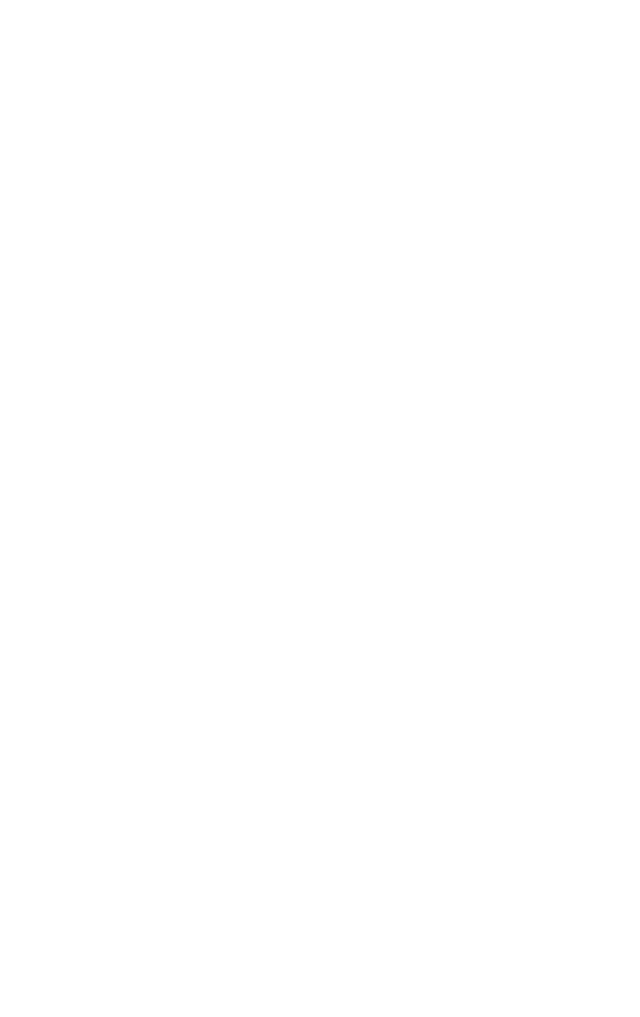
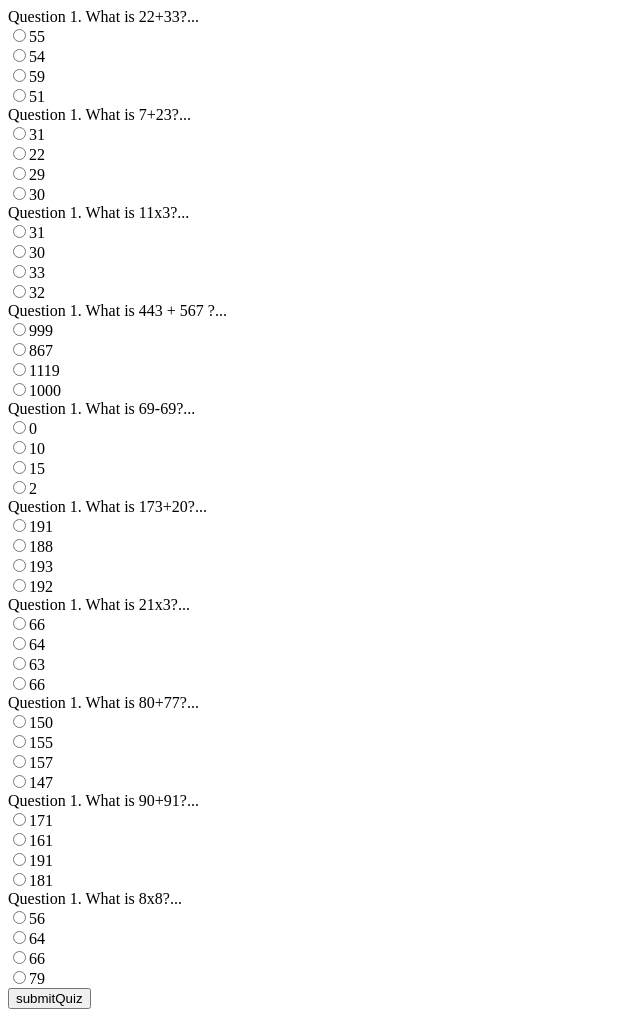
Before and after one commit to xxxBrandonxxx/quizGame, a plain HTML site: page index.html in a window 1280 px wide. Shown: the whole page, without its empty margins (0-640 px from the left). Before the commit the page ends 800 px from the top, so only its background shows below. Drawn offline with Linux system fonts and the light colour scheme.

Commit message:
Just a Basic quizGame

```diff
--- a/index.html
+++ b/index.html
@@ -9,6 +9,67 @@
     <script type="text/javascript" src="static/quizGame.js"></script>
 </head>
 <body>
+    Question 1. What is 22+33?...<br>
+    <input type="radio" name="Question1" id="correct1" >55<br>
+    <input type="radio" name="Question1" >54<br>
+    <input type="radio" name="Question1" >59<br>
+    <input type="radio" name="Question1" >51<br>
+
+    Question 1. What is 7+23?...<br>
+    <input type="radio" name="Question2" >31<br>
+    <input type="radio" name="Question2" >22<br>
+    <input type="radio" name="Question2" >29<br>
+    <input type="radio" name="Question2" id="correct2" >30<br>
+
+    Question 1. What is 11x3?...<br>
+    <input type="radio" name="Question3" >31<br>
+    <input type="radio" name="Question3" >30<br>
+    <input type="radio" name="Question3" id="correct3">33<br>
+    <input type="radio" name="Question3" >32<br>
+
+    Question 1. What is 443 + 567 ?...<br>
+    <input type="radio" name="Question4" >999<br>
+    <input type="radio" name="Question4" >867<br>
+    <input type="radio" name="Question4" >1119<br>
+    <input type="radio" name="Question4" id="correct4" >1000<br>
+
+    Question 1. What is 69-69?...<br>
+    <input type="radio" name="Question5" id="correct5" >0<br>
+    <input type="radio" name="Question5" >10<br>
+    <input type="radio" name="Question5" >15<br>
+    <input type="radio" name="Question5" >2<br>
+
+    Question 1. What is 173+20?...<br>
+    <input type="radio" name="Question6" >191<br>
+    <input type="radio" name="Question6" >188<br>
+    <input type="radio" name="Question6" id="correct6" >193<br>
+    <input type="radio" name="Question6" >192<br>
+
+    Question 1. What is 21x3?...<br>
+    <input type="radio" name="Question7" >66<br>
+    <input type="radio" name="Question7" >64<br>
+    <input type="radio" name="Question7" id="correct7" >63<br>
+    <input type="radio" name="Question7" >66<br>
+
+    Question 1. What is 80+77?...<br>
+    <input type="radio" name="Question8" >150<br>
+    <input type="radio" name="Question8" >155<br>
+    <input type="radio" name="Question8" id="correct8" >157<br>
+    <input type="radio" name="Question8" >147<br>
+
+    Question 1. What is 90+91?...<br>
+    <input type="radio" name="Question9" >171<br>
+    <input type="radio" name="Question9" >161<br>
+    <input type="radio" name="Question9" >191<br>
+    <input type="radio" name="Question9" id="correct9" >181<br>
+
+    Question 1. What is 8x8?...<br>
+    <input type="radio" name="Question10" >56<br>
+    <input type="radio" name="Question10" id="correct10" >64<br>
+    <input type="radio" name="Question10" >66<br>
+    <input type="radio" name="Question10" >79<br>
+
+    <input type="submit" name="submit" value="submitQuiz" onclick="result()">
 
 </body>
 </html>
--- a/static/quizGame.js
+++ b/static/quizGame.js
@@ -0,0 +1,46 @@
+function result() {
+    let score=0;
+    if (document.getElementById('correct1').checked)
+    {
+        score++;
+    }
+    if (document.getElementById('correct2').checked)
+    {
+        score++;
+    }
+    if (document.getElementById('correct3').checked)
+    {
+        score++;
+    }
+    if (document.getElementById('correct4').checked)
+    {
+        score++;
+    }
+    if (document.getElementById('correct5').checked)
+    {
+        score++;
+    }
+    if (document.getElementById('correct6').checked)
+    {
+        score++;
+    }
+    if (document.getElementById('correct7').checked)
+    {
+        score++;
+    }
+    if (document.getElementById('correct8').checked)
+    {
+        score++;
+    }
+    if (document.getElementById('correct9').checked)
+    {
+        score++;
+    }
+    if (document.getElementById('correct10').checked)
+    {
+        score++;
+    }
+
+
+    document.write("You have got an score of:"+score);
+}
```
